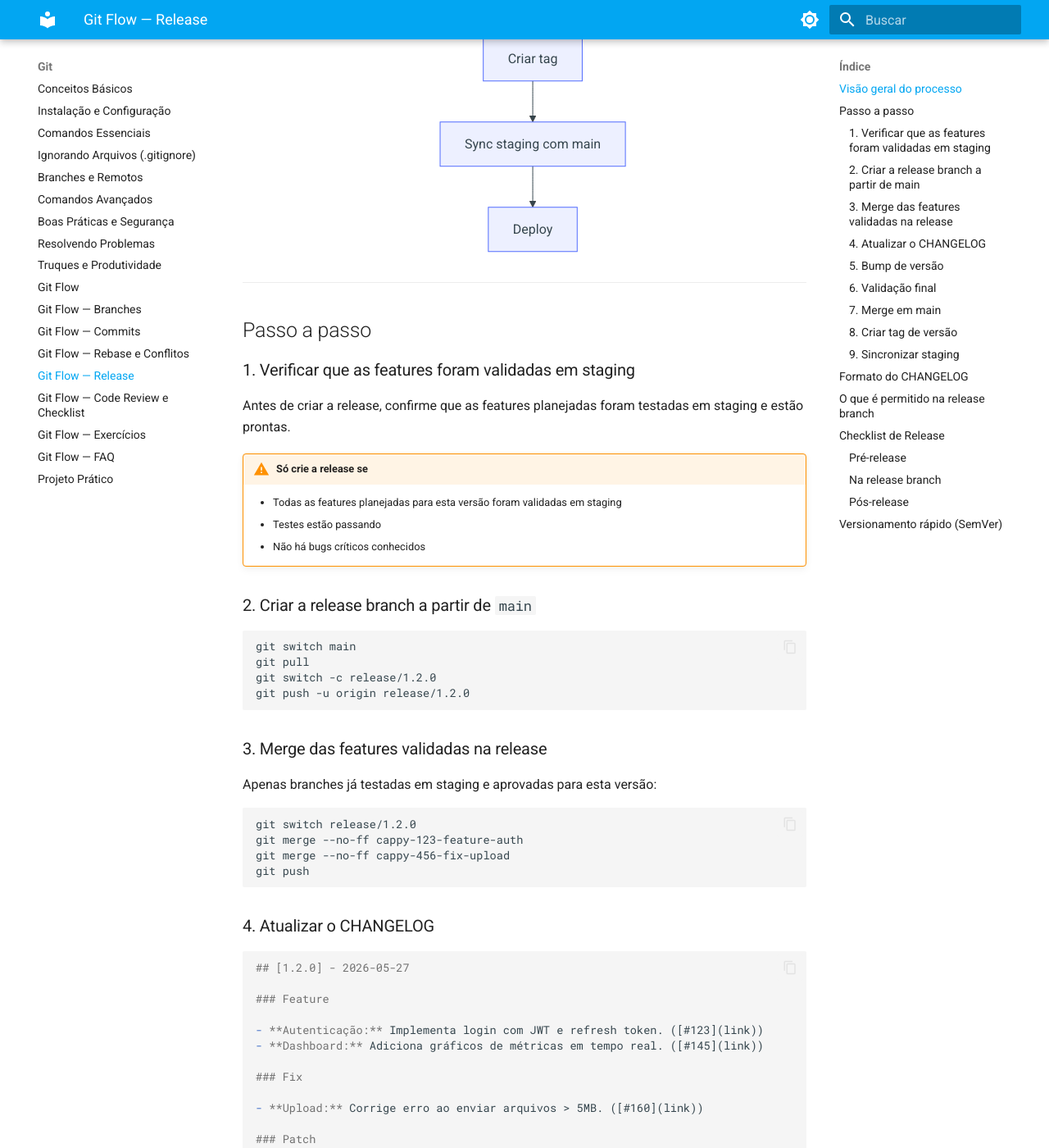
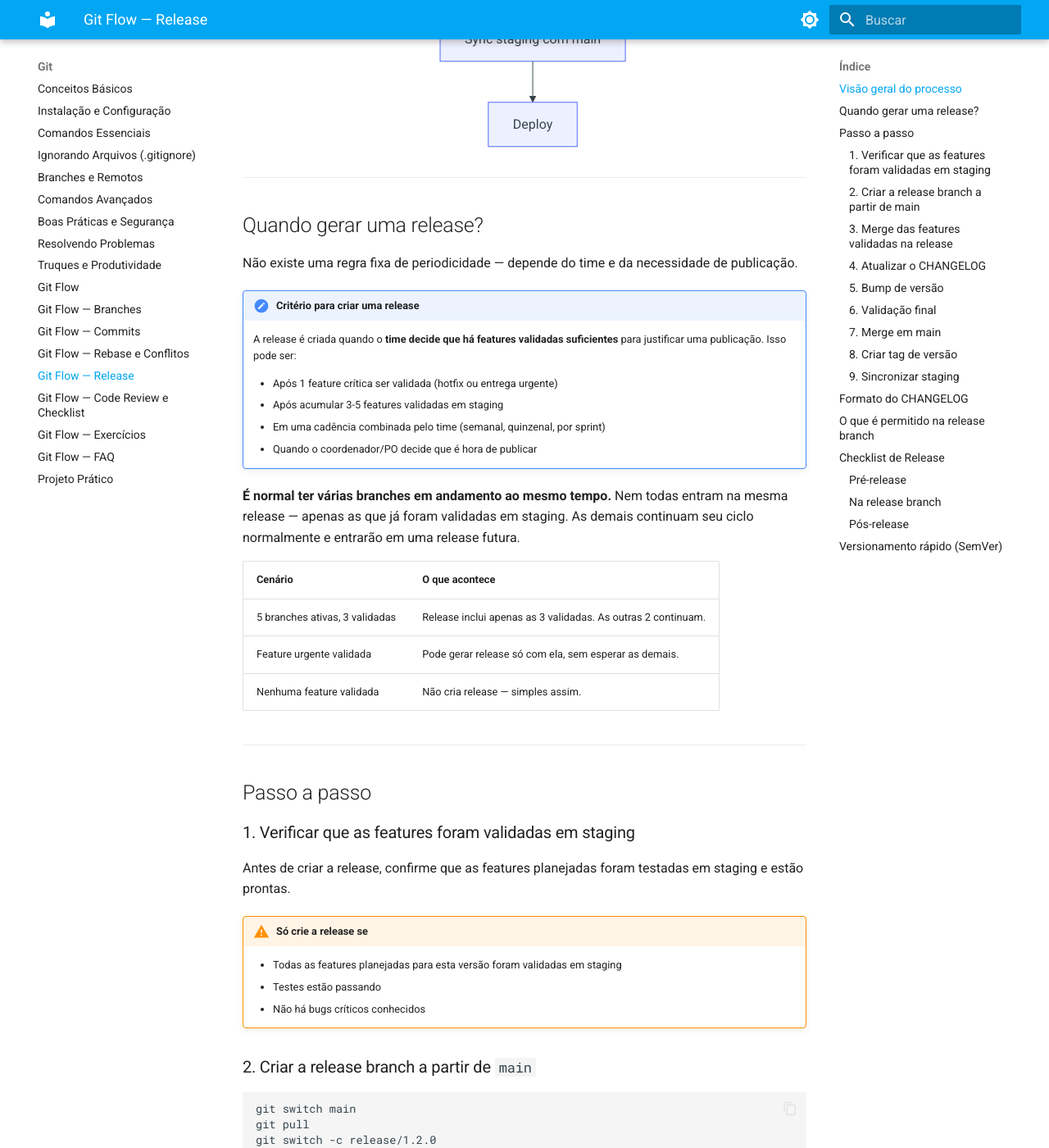
Before and after one commit to labcity-ufpa/Workshop-Git-Docker, an MkDocs documentation site: the page built from docs/git/git-flow-release.md, in a window 1280 px wide and 1400 px high, scrolled down 1257 px. Shown: the whole window at 82% size. Built offline with MkDocs 1.6.1 and Material for MkDocs 9.7.7, drawn with Linux system fonts in a browser that asks for light colours.

Commit message:
fix: update Git Flow documentation for clarity on release process and branch merging

````diff
--- a/docs/git/git-flow-release.md
+++ b/docs/git/git-flow-release.md
@@ -8,18 +8,39 @@
 
 ```mermaid
 flowchart TD
-    A[Features validadas em staging] --> B[Criar release branch de main]
-    B --> C[Merge features validadas na release]
-    C --> D[Atualizar CHANGELOG + versão]
-    D --> E[Testes finais]
-    E --> F{Aprovado?}
-    F -->|Não| G[Fix na release branch]
-    G --> E
-    F -->|Sim| H[Merge em main]
-    H --> I[Criar tag]
-    I --> J[Sync staging com main]
-    J --> K[Deploy]
+    A[Criar release branch de main] --> B[Merge das feature branches na release]
+    B --> C[Atualizar CHANGELOG + versão]
+    C --> D[Testes finais]
+    D --> E{Aprovado?}
+    E -->|Não| F[Fix na release branch]
+    F --> D
+    E -->|Sim| G[Merge em main]
+    G --> H[Criar tag]
+    H --> I[Sync staging com main]
+    I --> J[Deploy]
 ```
+
+---
+
+## Quando gerar uma release?
+
+Não existe uma regra fixa de periodicidade — depende do time e da necessidade de publicação.
+
+!!! note "Critério para criar uma release"
+    A release é criada quando o **time decide que há features validadas suficientes** para justificar uma publicação. Isso pode ser:
+
+    - Após 1 feature crítica ser validada (hotfix ou entrega urgente)
+    - Após acumular 3-5 features validadas em staging
+    - Em uma cadência combinada pelo time (semanal, quinzenal, por sprint)
+    - Quando o coordenador/PO decide que é hora de publicar
+
+**É normal ter várias branches em andamento ao mesmo tempo.** Nem todas entram na mesma release — apenas as que já foram validadas em staging. As demais continuam seu ciclo normalmente e entrarão em uma release futura.
+
+| Cenário | O que acontece |
+|---------|---------------|
+| 5 branches ativas, 3 validadas | Release inclui apenas as 3 validadas. As outras 2 continuam. |
+| Feature urgente validada | Pode gerar release só com ela, sem esperar as demais. |
+| Nenhuma feature validada | Não cria release — simples assim. |
 
 ---
 
````
Also changed, not shown: docs/git/git-flow-branches.md (+2 -2 lines), docs/git/git-flow.md (+1 -1 lines).
